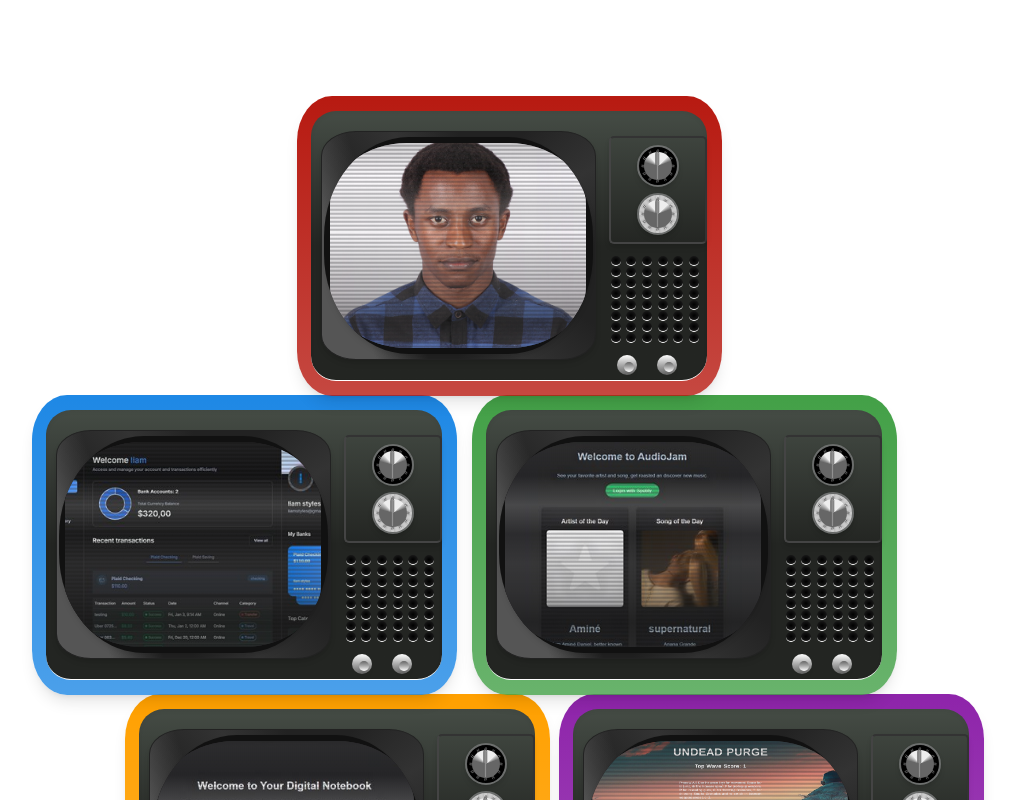
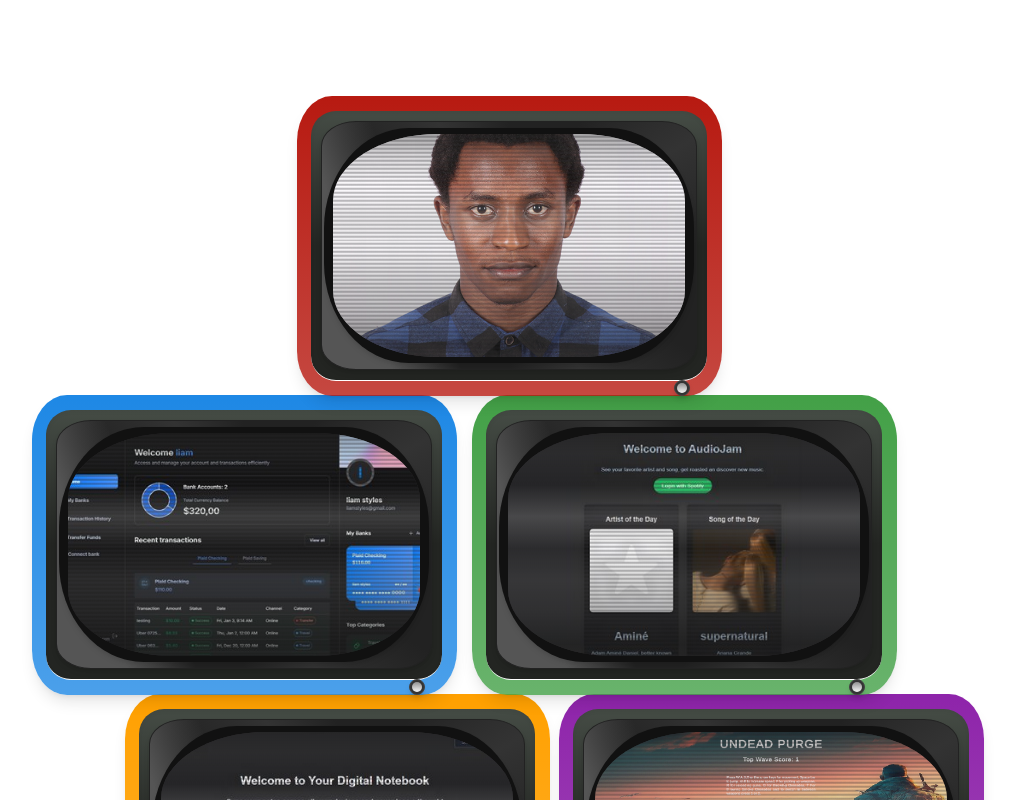
Before and after one commit to denismwangikimani/portfolio, a Next.js app: page / in a window 1280 px wide. Shown: the part 1600-2400 px from the top of the page, without its empty margins (131-1146 px from the left). Built offline with nearby package versions, Linux system fonts and the light colour scheme.

Commit message:
feat: refactor RetroTV component by removing channel and volume controls; add power button with updated styling

```diff
--- a/src/components/TV.tsx
+++ b/src/components/TV.tsx
@@ -12,35 +12,20 @@ const RetroTV: React.FC<RetroTVProps> = ({
   tvColor = "#b71a11",
 }) => {
   const [powerOn, setPowerOn] = useState(true); // Default to powered on for project display
-  const [channelValue, setChannelValue] = useState(0);
-  const [volumeValue, setVolumeValue] = useState(0);
-
-  const moveSelector = (
-    button: "channel" | "volume",
-    direction: 1 | -1,
-    event: React.MouseEvent
-  ) => {
-    event.preventDefault();
-    if (button === "channel") {
-      setChannelValue((prev) => prev + 30 * direction);
-    } else {
-      setVolumeValue((prev) => prev + 30 * direction);
-    }
-  };
 
   return (
     <div className="container flex justify-center items-center mt-16">
       <div className={`tv ${powerOn ? "on" : ""}`}>
         <div className="television-container flex flex-col items-center z-[1]">
           <div
-            className="television w-[425px] h-[300px] rounded-[35px/45px] shadow-lg flex justify-center items-center z-[2]"
+            className="television w-[425px] h-[300px] rounded-[35px/45px] shadow-lg flex justify-center items-center z-[2] relative"
             style={{
               background: `linear-gradient(${tvColor}, ${tvColor}cc)`, // Use tvColor with gradient
             }}
           >
-            <div className="television-inner w-[93%] h-[90%] bg-gradient-to-b from-[#454c45] via-[#232522] to-[#232522] border-b border-white shadow-inner relative grid grid-cols-[3fr_1fr] grid-rows-[0.8fr] content-center gap-[3px] rounded-[25px/25px]">
-              {/* Screen */}
-              <div className="television-screen-container border border-[#222] shadow-md rounded-[35px/25px] m-[10px] overflow-hidden flex justify-center items-center bg-[linear-gradient(70deg,#555_15%,transparent_30%),repeating-conic-gradient(#222_0_30deg,#333_60deg,#222_90deg)]">
+            <div className="television-inner w-[93%] h-[90%] bg-gradient-to-b from-[#454c45] via-[#232522] to-[#232522] border-b border-white shadow-inner relative flex content-center rounded-[25px/25px]">
+              {/* Screen - takes the full width */}
+              <div className="television-screen-container border border-[#222] shadow-md rounded-[35px/25px] m-[10px] overflow-hidden flex justify-center items-center bg-[linear-gradient(70deg,#555_15%,transparent_30%),repeating-conic-gradient(#222_0_30deg,#333_60deg,#222_90deg)] w-full">
                 <div className="television-crt w-[99%] h-[95%] bg-[#111] shadow-md rounded-[85px/100px] overflow-hidden flex justify-center items-center">
                   <div className="television-screen bg-[#302d30] w-[95%] h-[95%] rounded-[30%] shadow-inner overflow-hidden relative">
                     {/* TV Screen Content - now using provided content */}
@@ -69,93 +54,18 @@ const RetroTV: React.FC<RetroTVProps> = ({
                   </div>
                 </div>
               </div>
+            </div>
 
-              {/* Controls - rest of TV component remains the same */}
-              <div className="television-lateral grid grid-rows-[1.1fr_1fr] gap-[12px] my-[15px] ml-0">
-                {/* ...existing controls code... */}
-                <div className="dial-container border-2 border-[#333] border-l-[#444] border-b-[#444] rounded-[5px] shadow-md flex flex-col justify-center gap-[6px] items-center">
-                  {/* Channel Button */}
-                  <div
-                    className="dial channel-button w-[42px] h-[42px] border-2 border-[#6e706f] rounded-full shadow-md flex justify-center items-center relative cursor-pointer bg-black"
-                    onClick={(e) => moveSelector("channel", 1, e)}
-                    onContextMenu={(e) => moveSelector("channel", -1, e)}
-                  >
-                    <div className="data-container flex justify-center w-full h-full">
-                      {Array(12)
-                        .fill(0)
-                        .map((_, i) => (
-                          <div
-                            key={`channel-${i}`}
-                            className="data text-[#888] text-[6px] shadow-sm absolute top-0 h-full"
-                            style={{
-                              transform: `rotate(${i * 30}deg)`,
-                              transformOrigin: "50% 50%",
-                            }}
-                          >
-                            #
-                          </div>
-                        ))}
-                    </div>
-                    <div className="dial-core w-[28px] h-[28px] rounded-full bg-[conic-gradient(#eee_0deg_45deg,#666_70deg_285deg,#eee_320deg)] absolute"></div>
-                    <div
-                      className="selector absolute w-[75%] h-1 bg-gradient-to-b from-[#666] to-[#aaa] border border-[#666] rounded"
-                      style={{ transform: `rotate(${channelValue - 90}deg)` }}
-                    ></div>
-                  </div>
-
-                  {/* Volume Button */}
-                  <div
-                    className="dial volume-button w-[42px] h-[42px] border-2 border-[#6e706f] rounded-full shadow-md flex justify-center items-center relative cursor-pointer bg-[#ccc]"
-                    onClick={(e) => moveSelector("volume", 1, e)}
-                    onContextMenu={(e) => moveSelector("volume", -1, e)}
-                  >
-                    <div className="data-container flex justify-center w-full h-full">
-                      {Array(12)
-                        .fill(0)
-                        .map((_, i) => (
-                          <div
-                            key={`volume-${i}`}
-                            className="data text-[#444] text-[6px] shadow-sm absolute top-0 h-full"
-                            style={{
-                              transform: `rotate(${i * 30}deg)`,
-                              transformOrigin: "50% 50%",
-                            }}
-                          >
-                            #
-                          </div>
-                        ))}
-                    </div>
-                    <div className="dial-core w-[28px] h-[28px] rounded-full bg-[conic-gradient(#eee_0deg_45deg,#666_70deg_285deg,#eee_320deg)] absolute"></div>
-                    <div
-                      className="selector absolute w-[75%] h-1 bg-gradient-to-b from-[#666] to-[#aaa] border border-[#666] rounded"
-                      style={{ transform: `rotate(${volumeValue - 90}deg)` }}
-                    ></div>
-                  </div>
-                </div>
-
-                <div className="speaker-container grid grid-cols-6 gap-[1px_0] mb-[12px] mx-[2px]">
-                  {Array(48)
-                    .fill(0)
-                    .map((_, i) => (
-                      <div
-                        key={i}
-                        className="w-[10px] h-[10px] bg-[radial-gradient(#000,#222)] rounded-full border-b border-white"
-                      ></div>
-                    ))}
-                </div>
-              </div>
-
-              {/* Buttons */}
-              <div className="buttons absolute bottom-[5px] right-[30px] w-[60px] flex justify-between">
-                <div className="button-container w-[20px] h-[20px] bg-gradient-to-b from-white via-[#aaa] to-[#666] rounded-full flex justify-center items-center">
-                  <div className="button w-[10px] h-[10px] rounded-full bg-gradient-to-t from-white via-[#aaa] to-[#666] shadow-md transform translate-x-0.5 translate-y-0.5 cursor-pointer active:translate-x-0 active:translate-y-0 active:shadow"></div>
-                </div>
-                <div className="button-container w-[20px] h-[20px] bg-gradient-to-b from-white via-[#aaa] to-[#666] rounded-full flex justify-center items-center">
-                  <div
-                    className="button w-[10px] h-[10px] rounded-full bg-gradient-to-t from-white via-[#aaa] to-[#666] shadow-md transform translate-x-0.5 translate-y-0.5 cursor-pointer active:translate-x-0 active:translate-y-0 active:shadow"
-                    onClick={() => setPowerOn(!powerOn)}
-                  ></div>
-                </div>
+            {/* Power Button - positioned on the bottom edge of the TV frame */}
+            <div
+              className="power-button w-[16px] h-[16px] absolute bottom-[8px] right-[32px] z-10"
+              style={{ transform: "translateY(50%)" }}
+            >
+              <div
+                className="button-outer w-full h-full bg-[#333] rounded-full shadow-md cursor-pointer border border-[#444] flex items-center justify-center"
+                onClick={() => setPowerOn(!powerOn)}
+              >
+                <div className="button-inner w-[10px] h-[10px] rounded-full bg-gradient-to-t from-[#f6f6f6] to-[#999] shadow-inner"></div>
               </div>
             </div>
           </div>
```
